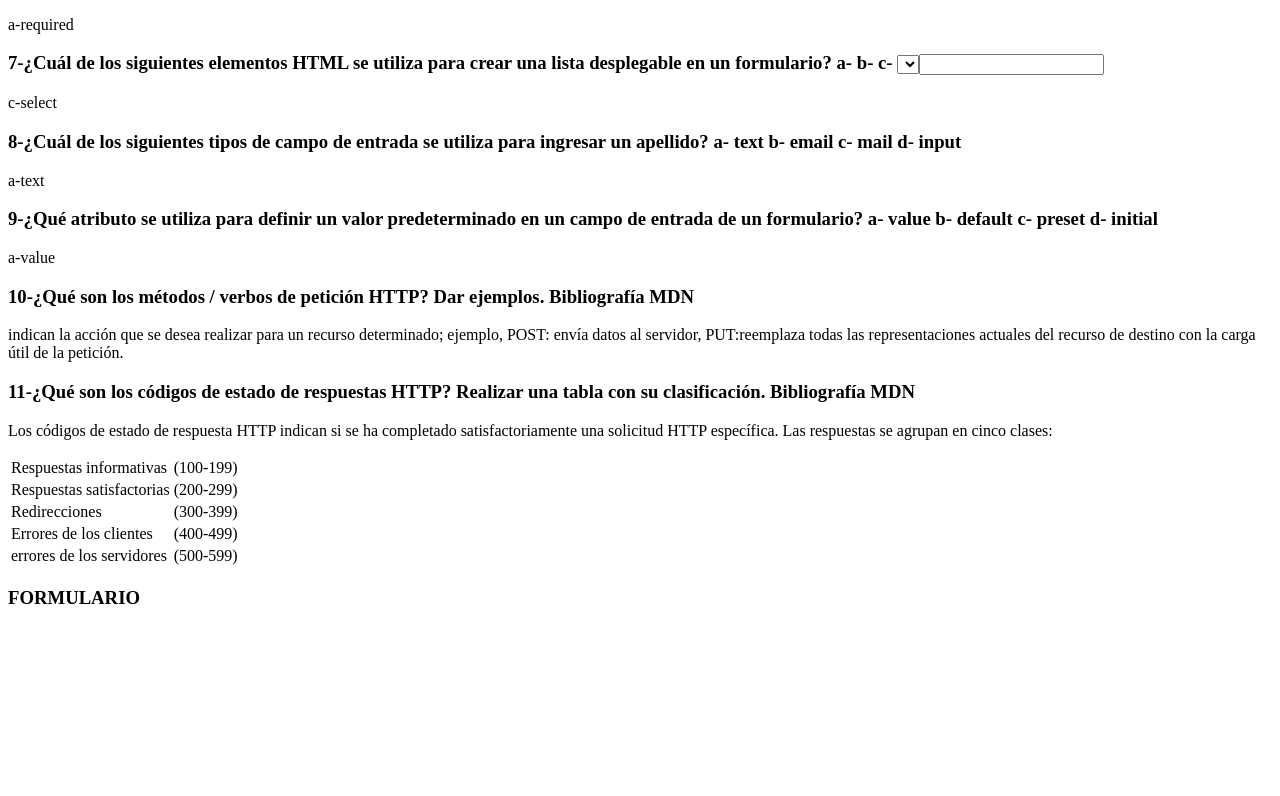
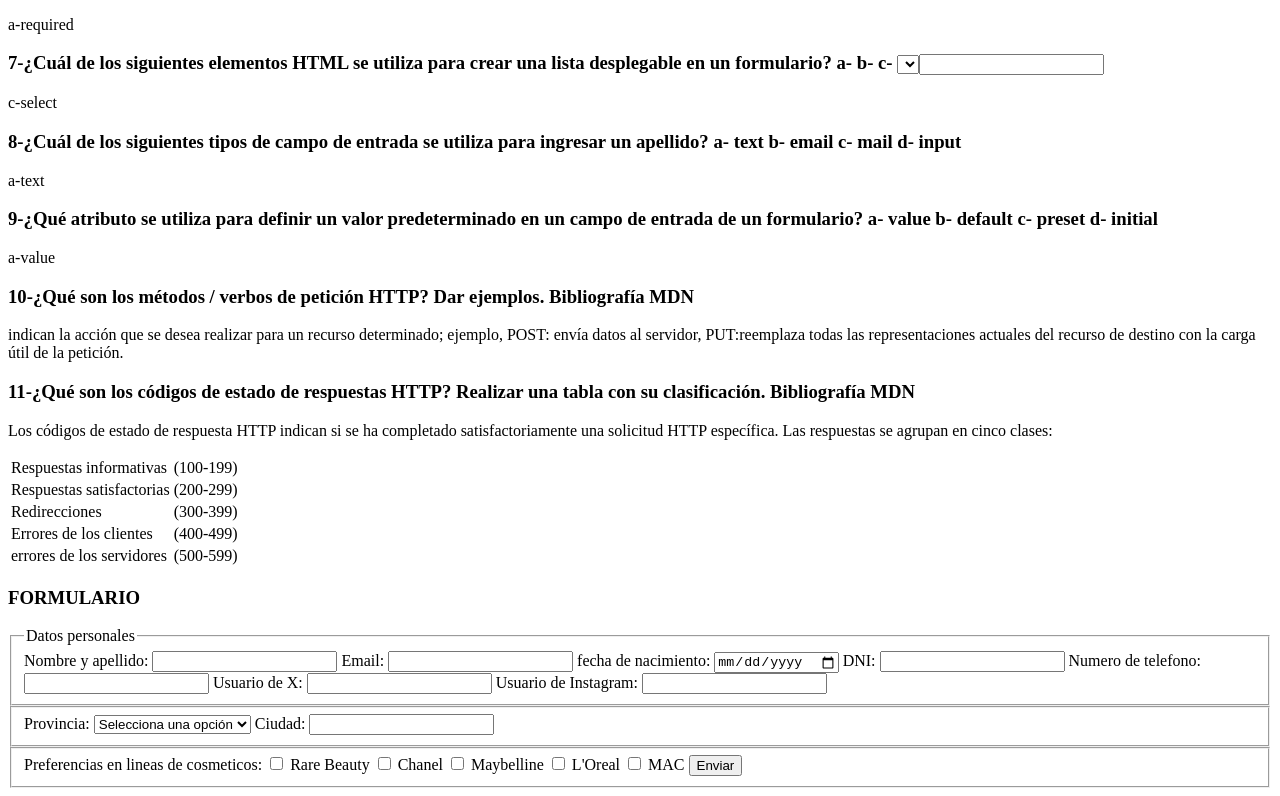
Before and after one commit to lulumwah/TP05, a plain HTML site: page index.html in a window 1280 px wide. Shown: the part 594-1390 px from the top of the page. Before the commit the page ends 1221 px from the top, so only its background shows below. Drawn offline with Linux system fonts and the light colour scheme.

Commit message:
trabajo finalizado

```diff
--- a/index.html
+++ b/index.html
@@ -49,7 +49,8 @@
     <h3>10-¿Qué son los métodos / verbos de petición HTTP? Dar ejemplos. Bibliografía MDN</h3>
     <p>indican la acción que se desea realizar para un recurso determinado; ejemplo, POST: envía datos al servidor,
         PUT:reemplaza todas las representaciones actuales del recurso de destino con la carga útil de la petición. </p>
-    <h3>11-¿Qué son los códigos de estado de respuestas HTTP? Realizar una tabla con su clasificación. Bibliografía MDN</h3>
+    <h3>11-¿Qué son los códigos de estado de respuestas HTTP? Realizar una tabla con su clasificación. Bibliografía MDN
+    </h3>
     <p>Los códigos de estado de respuesta HTTP indican si se ha completado satisfactoriamente una solicitud HTTP
         específica. Las respuestas se agrupan en cinco clases:</p>
     <table>
@@ -75,7 +76,79 @@
         </tr>
     </table>
     <h3>FORMULARIO</h3>
-    <form></form>
+    <form action="/registro" method="post">
+        <fieldset>
+            <legend>Datos personales</legend>
+            <label for="nombre y apellido">Nombre y apellido:</label>
+            <input type="text" id="nombre y apellido" name="nombre y apellido" required>
 
+
+            <label for="email">Email:</label>
+            <input type="email" id="email" name="email" required>
+
+            <label for="Fecha de nacimiento">fecha de nacimiento:</label>
+            <input type="date" id="fecha de nacimiento" name="fecha de nacimiento" required>
+
+            <label for="DNI">DNI:</label>
+            <input type="DNI" id="DNI" name="DNI" required>
+
+            <label for="Numero de telefono">Numero de telefono:</label>
+            <input type="Numero de telefono" id="Numero de telefono" name="Numero de telefono" required>
+
+            <label for="Usuario de X">Usuario de X:</label>
+            <input type="Text" id="Usuario de X" name="Usuario de X" required>
+
+            <label for="Usuario de Instagram">Usuario de Instagram:</label>
+            <input type="Text" id="Usuario de Instagram" name="Usuario de Instagram" required>
+        </fieldset>
+
+        <fieldset>
+            <label for="Provincia">Provincia:</label>
+            <select id="Provincia" name="Provincia" required>
+                <option value="">Selecciona una opción</option>
+                <option value="Buenos Aires">Buenos Aires</option>
+                <option value="Catamarca">Catamarca</option>
+                <option value="Chaco">Chaco</option>
+                <option value="Chubut">Chubut</option>
+                <option value="Córdoba">Córdoba</option>
+                <option value="Corrientes">Corrientes</option>
+                <option value="Entre Ríos">Entre Ríos</option>
+                <option value="Formosa">Formosa</option>
+                <option value="Jujuy">Jujuy</option>
+                <option value="La Pampa">La Pampa</option>
+                <option value="La Rioja">La Rioja</option>
+                <option value="Mendoza">Mendoza</option>
+                <option value="Misiones">Misiones</option>
+                <option value="Neuquén">Neuquén</option>
+                <option value="Río Negro">Río Negro</option>
+                <option value="Salta">Salta</option>
+                <option value="San Juan">San Juan</option>
+                <option value="San Luis">San Luis</option>
+                <option value="Santa Cruz">Santa Cruz</option>
+                <option value="Santa Fe">Santa Fe</option>
+                <option value="Santiago del Estero">Santiago del Estero</option>
+                <option value="Tierra del Fuego">Tierra del Fuego</option>
+                <option value="Tucumán">Tucumán</option>
+
+            </select>
+            <label for="Ciudad">Ciudad:</label>
+            <input type="Text" id="Ciudad" name="Ciudad" required>
+        </fieldset>
+        <fieldset>
+
+            <label for="PreferenciasEnLineasDeCosmeticos">Preferencias en lineas de cosmeticos:</label>
+            <input type="checkbox" id="cosmeticos1" name="cosmeticos" value="Rare Beauty"> <label for="cosmeticos1">Rare
+                Beauty</label>
+            <input type="checkbox" id="cosmeticos2" name="cosmeticos" value="Chanel"> <label
+                for="cosmeticos2">Chanel</label>
+            <input type="checkbox" id="cosmeticos3" name="cosmeticos" value="Maybelline"> <label
+                for="cosmeticos3">Maybelline</label>
+            <input type="checkbox" id="cosmeticos4" name="cosmeticos" value="L'Oreal "> <label for="cosmeticos4">L'Oreal
+            </label>
+            <input type="checkbox" id="cosmeticos5" name="cosmeticos" value="MAC"> <label for="cosmeticos5">MAC</label>
+
+            <input type="submit" value="Enviar">
+        </fieldset>
+    </form>
 </body>
 </html>
```
